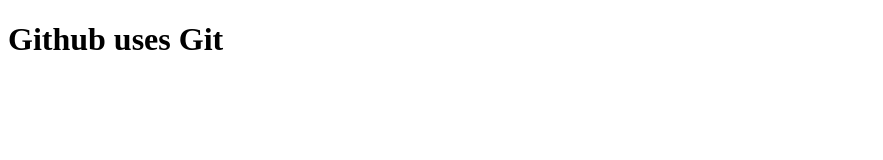
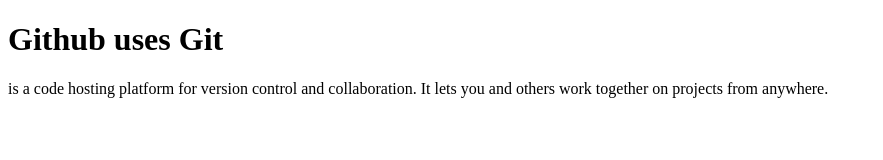
Before and after one commit to maxOppong/htmlGit, a plain HTML site: page homepage.html in a window 1280 px wide. Shown: the whole page, without its empty margins (0-883 px from the left). Drawn offline with Linux system fonts and the light colour scheme.

Commit message:
defined github

```diff
--- a/homepage.html
+++ b/homepage.html
@@ -13,6 +13,8 @@
 	</head>
 	<body>
 		<h1>Github uses Git</h1>
+		<p> is a code hosting platform for version control and collaboration.
+			It lets you and 	others work together on projects from anywhere.</p>
 	<!-- Header -->
 
 
```
